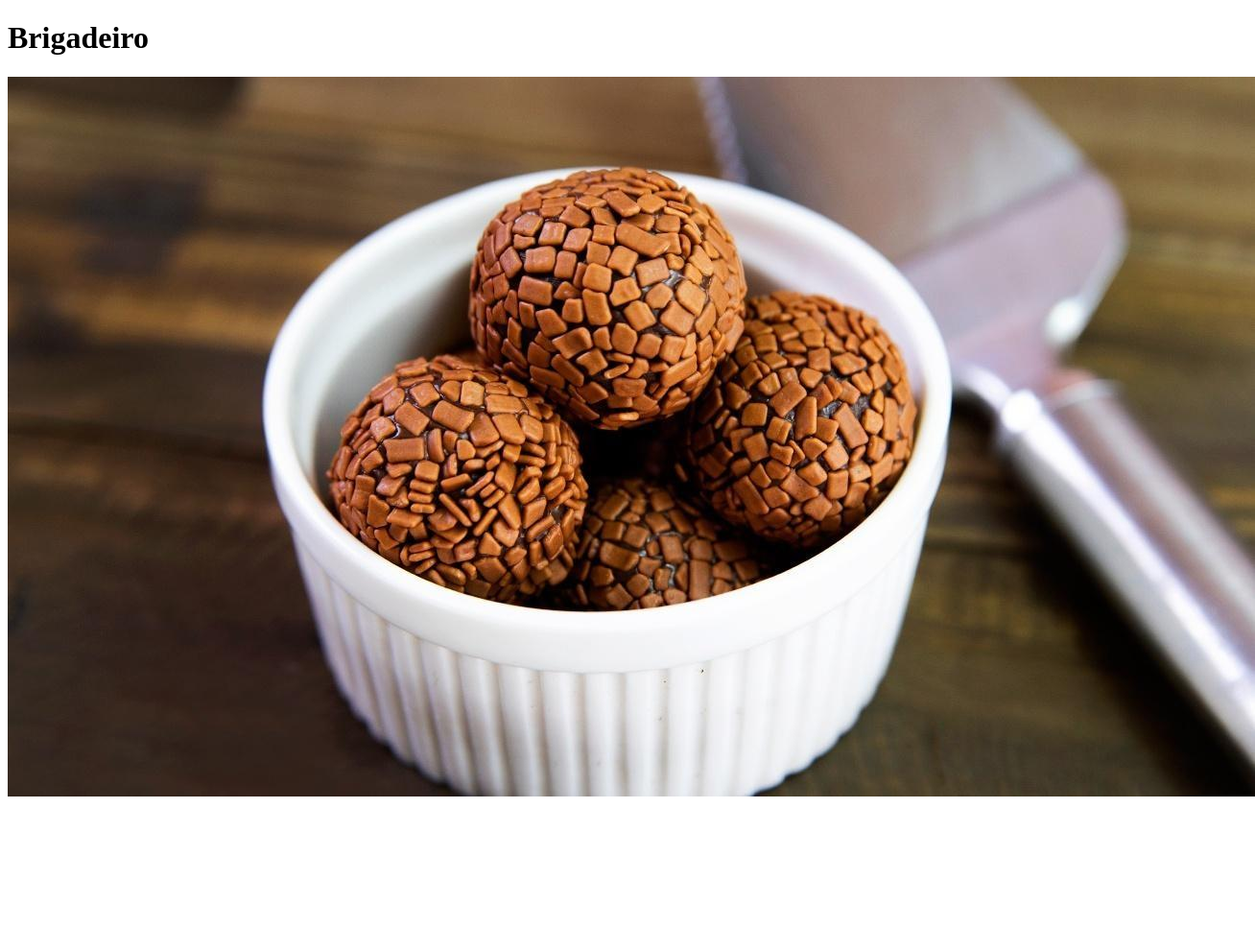
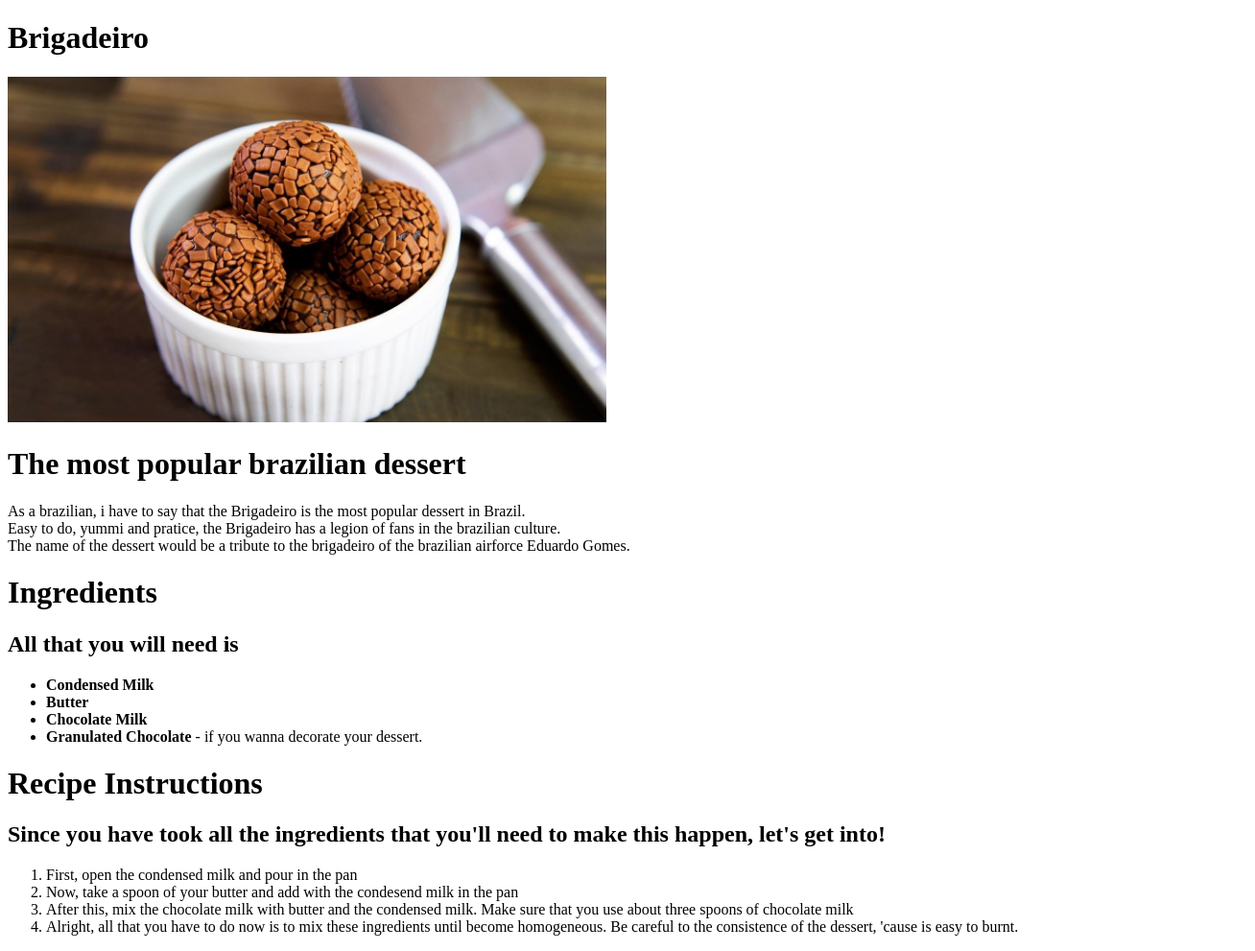
Before and after one commit to pnzrfstx6/recipes, a plain HTML site: page receitas/brigadeiro.html in a window 1280 px wide. Shown: the whole page at 96% size, 1308 px wide, since content can reach past the window. Before the commit the page ends 842 px from the top, so only its background shows below. Drawn offline with Linux system fonts and the light colour scheme.

Commit message:
i organized the brigadeiro page, adding an image, doing the unordered list and the ordered list and doing the step by step of the recipe

```diff
--- a/receitas/brigadeiro.html
+++ b/receitas/brigadeiro.html
@@ -2,13 +2,45 @@
 <html lang="en">
 
 
-<head>
-    <h1> Brigadeiro</h1>
-</head>
+<title>Brigadeiro</title>
+
+  <h1> Brigadeiro</h1>
 
     <body>
-      <img src="../images/brigadeiro.jpg" alt="brigadeiro">
+      <img src="../images/brigadeiro.jpg" alt="brigadeiro" style=" 640px;height: 360px;px;">
 
     </body>
 
+    <body>
+      <h1> The most popular brazilian dessert </h1>
+      <p> As a brazilian, i have to say that the Brigadeiro is the most popular dessert in Brazil.
+      <br>Easy to do, yummi and pratice, the Brigadeiro has a legion of fans in the brazilian culture. <br>
+        The name of the dessert would be a tribute to the brigadeiro of the brazilian airforce Eduardo Gomes.
+      </p>
+
+
+
+      <h1> Ingredients </h1>
+
+      <h2> All that you will need is</h2>
+      <ul>
+        <li> <strong> Condensed Milk</strong></li>
+        <li> <strong> Butter </strong></li>
+        <li> <strong> Chocolate Milk</strong></li>
+        <li> <strong> Granulated Chocolate </strong> - if you wanna decorate your dessert.</lis>
+      </ul>
+
+      <h1>Recipe Instructions</h1>
+      <h2>Since you have took all the ingredients that you'll need to make this happen, let's get into!</h2>
+      <ol>
+        <li>First, open the condensed milk and pour in the pan</li>
+        <li>Now, take a spoon of your butter and add with the condesend milk in the pan</li>
+        <li>After this, mix the chocolate milk with butter and the condensed milk. Make sure that you use about three spoons of chocolate milk</li>
+        <li>Alright, all that you have to do now is to mix these ingredients until become homogeneous. Be careful to the consistence of the dessert, 'cause is easy to burnt.</li>
+
+      </ol>
+
+      </ul>
+    </body>
+
 </html>
```
